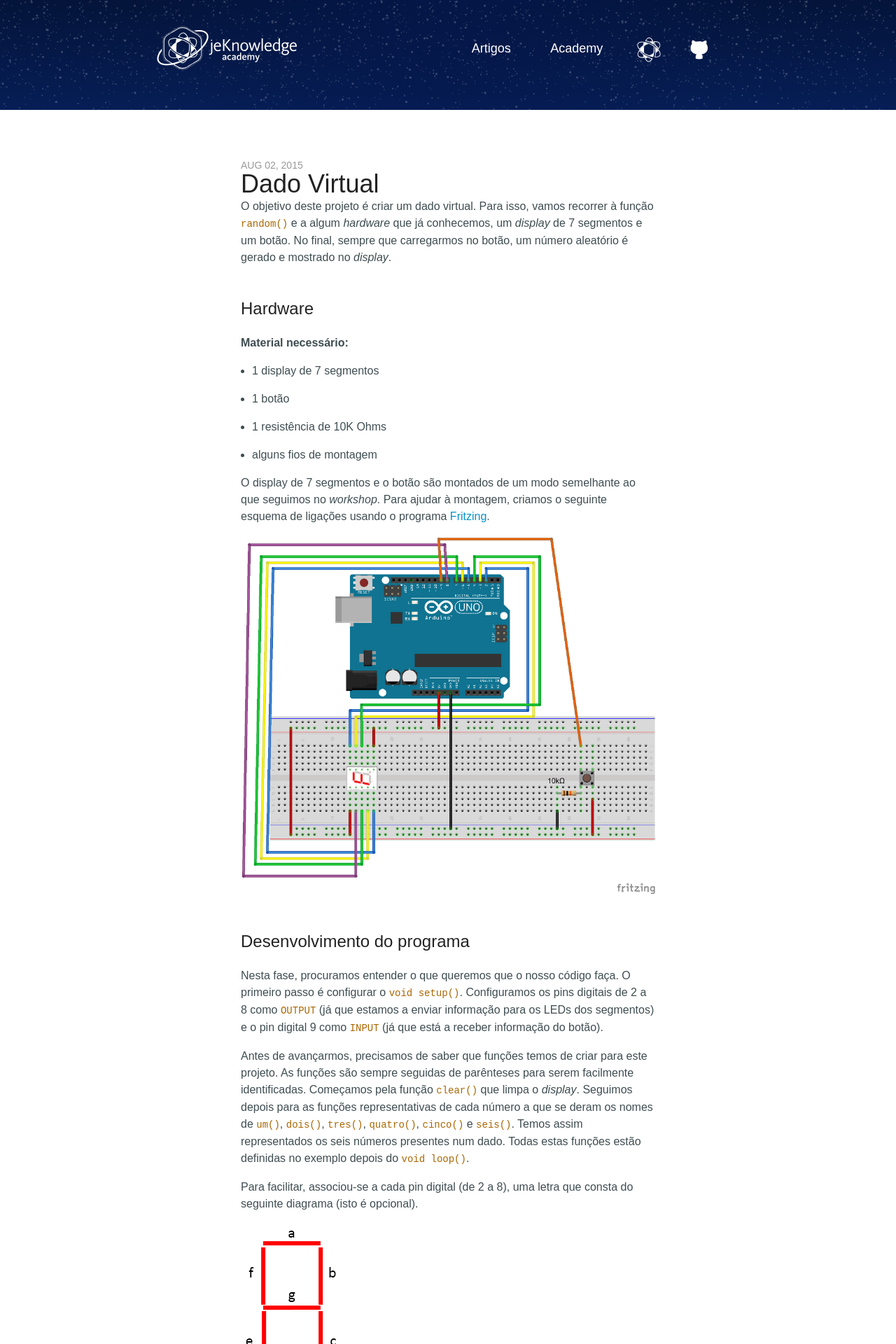
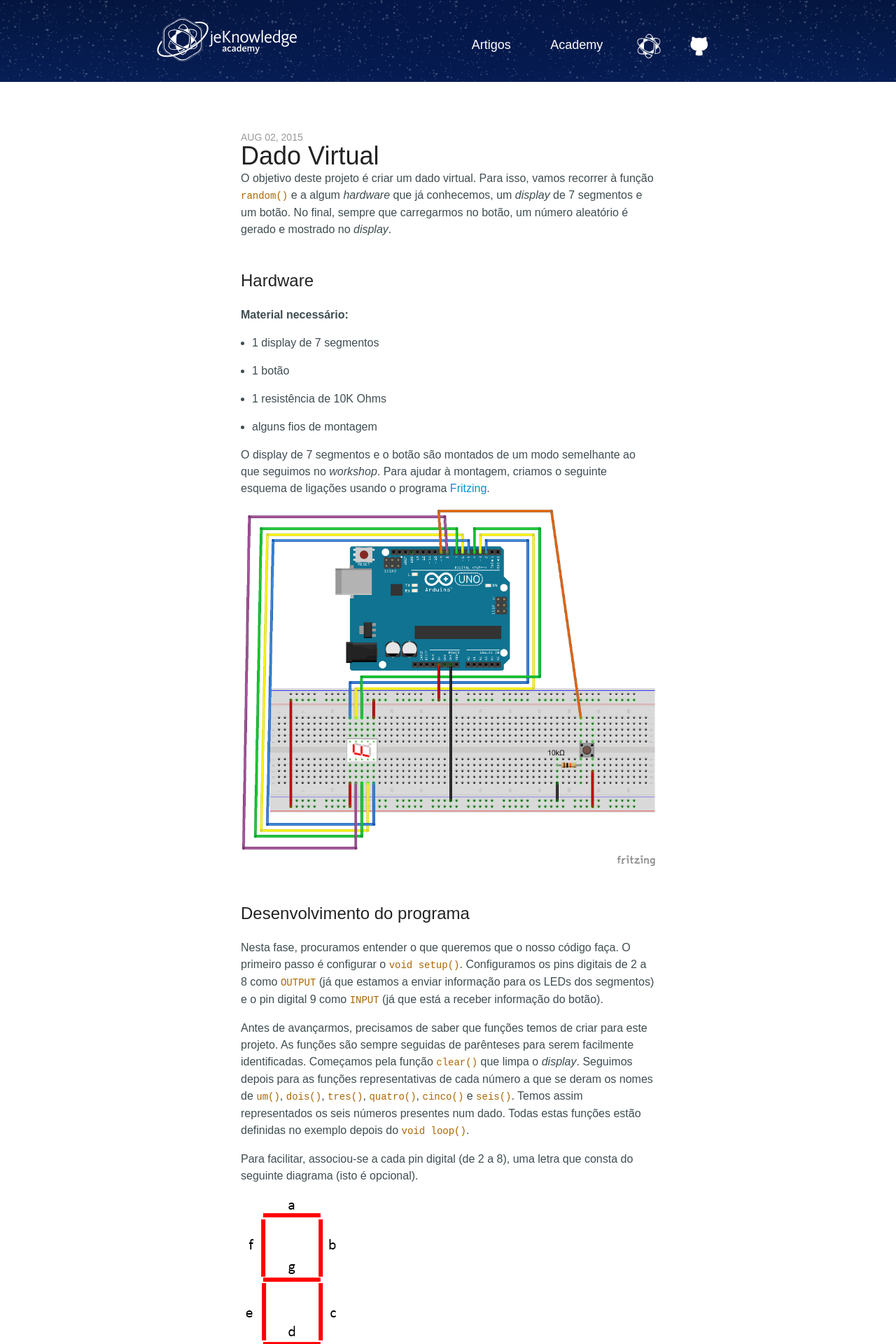
Before and after one commit to jeKnowledge/academy-articles, a Jekyll site: the page built from _posts/2015-08-02-dado-virtual.markdown, in a window 1280 px wide. Shown: the top 1920 px of the page at 70% size. Built offline with Jekyll 4.4.1, drawn with Linux system fonts in a browser that asks for light colours; comment, search, counter and statistics services are not loaded.

Commit message:
Update post.html

```diff
--- a/_layouts/post.html
+++ b/_layouts/post.html
@@ -3,7 +3,7 @@ layout: default
 ---
 <style>
 	nav {
-  margin:40px 0 0 0;
+  margin:35px 0 0 0;
 }
 
 /* ====== Header Section */
@@ -12,9 +12,6 @@ section#header {
   padding-top: 300px;
   margin-top: -300px;
 
-
-  padding-bottom: 40px;
-
   url('/img/stars.png'),radial-gradient(450px circle at 20% 35%, rgb(4, 23, 76), rgba(255,255,255,0)),linear-gradient(#020B29, #091940);
 
 
@@ -22,14 +19,12 @@ section#header {
 
 section#header h3.logo {
   float:left;
-  width: 450px;
-  height:115px;
 }
 
 
   section#header h3.logo {
     display:block;
-    margin:0 auto;
+    margin: -0.6em 0 0.6em;
     -webkit-transform: scale(0.7);
     -moz-transform: scale(0.7);
     -ms-transform: scale(0.7);
```
